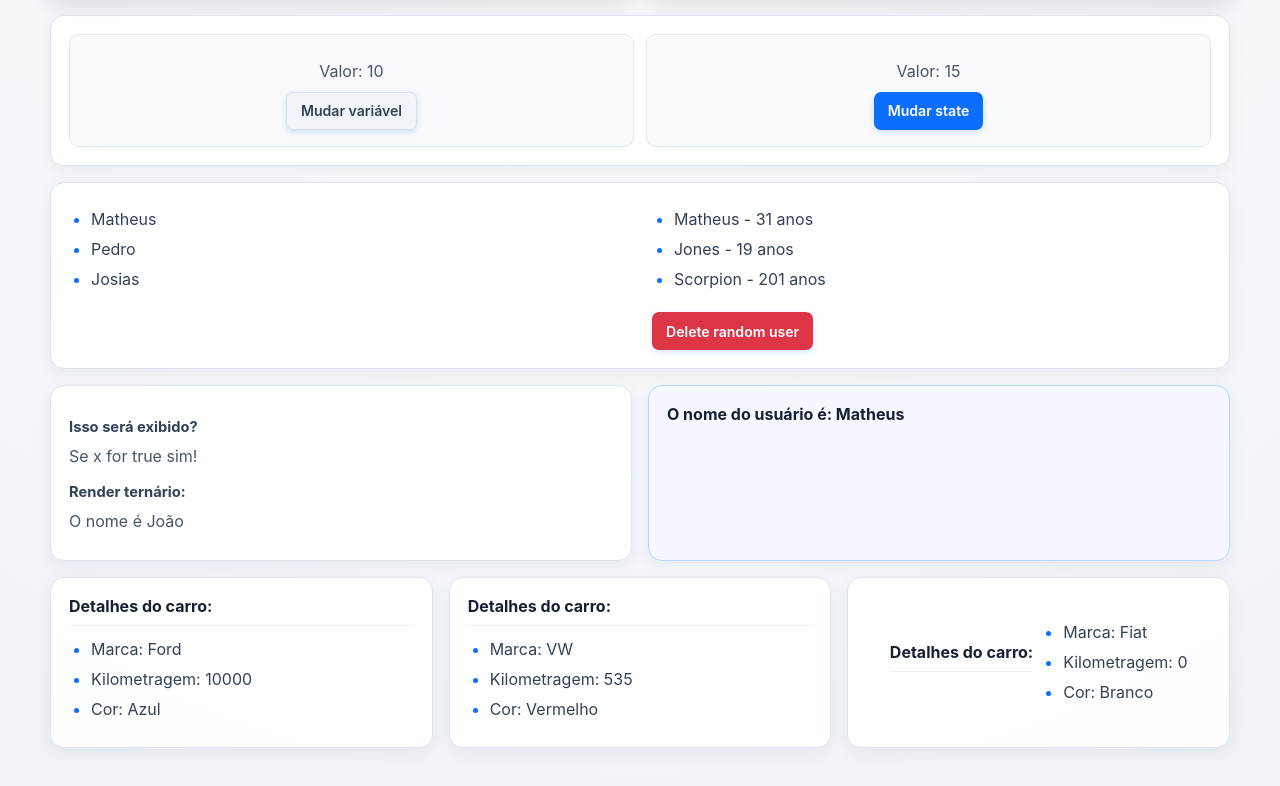
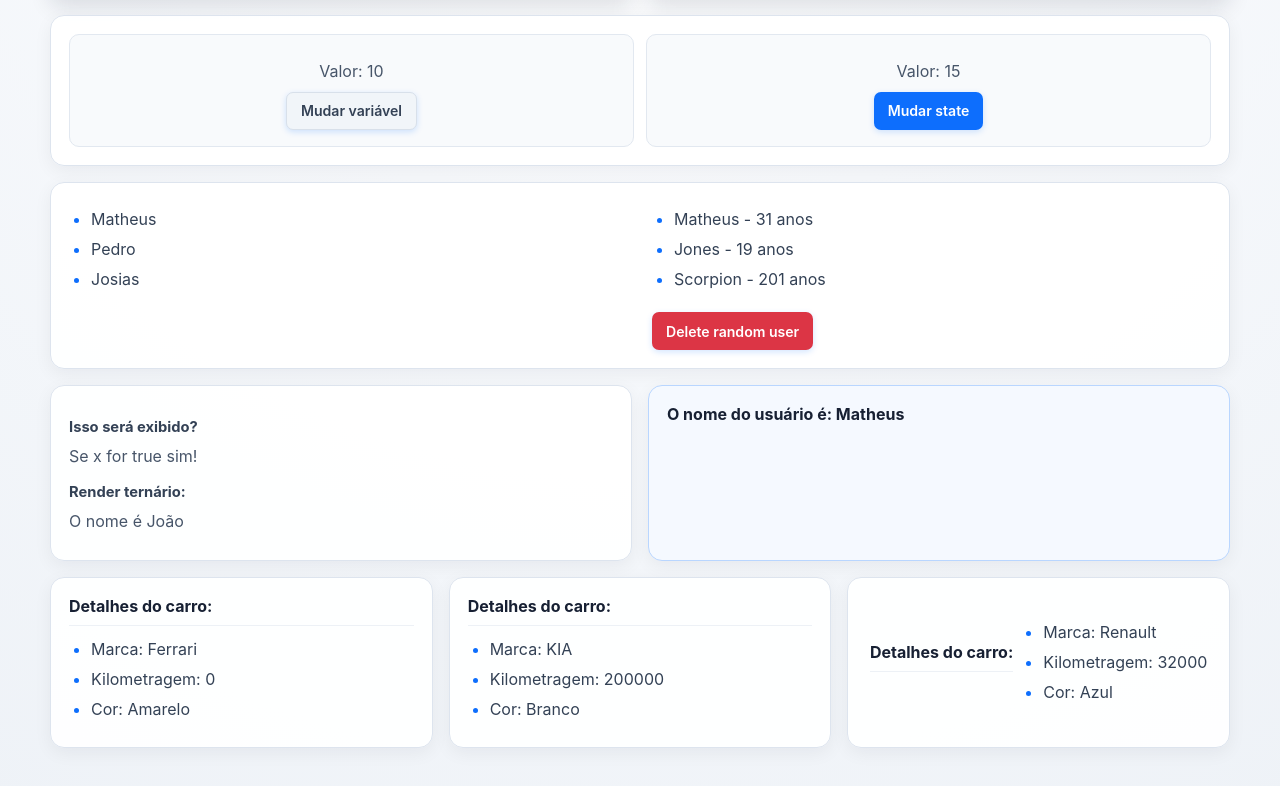
Before and after one commit to IsaqueCarlos28/react-fundamentals-lab-isaque, a React (Vite) app: page / in a window 1280 px wide. Shown: the part 332-1118 px from the top of the page. Built offline with nearby package versions, Linux system fonts and the light colour scheme.

Commit message:
refactor: render car details from data

```diff
--- a/src/App.jsx
+++ b/src/App.jsx
@@ -7,6 +7,12 @@
 import CarDetails from './components/CarDetails'
 
 function App() {
+
+  const cars = [
+    { id: 1, brand: "Ferrari", color: "Amarelo", km: 0 },
+    { id: 2, brand: "KIA", color: "Branco", km: 200000 },
+    { id: 3, brand: "Renault", color: "Azul", km: 32000 },
+  ];
 
   return (
     <div className='App'>
@@ -23,12 +29,14 @@
       {/* props */}
       <ShowUserName name="Matheus" />
 
-      {/* destructuring */}
-      <CarDetails brand="Ford" color="Azul" km={10000} />
-
-      {/* reaproveitamento */}
-      <CarDetails brand="VW" color="Vermelho" km={535} />
-      <CarDetails brand="Fiat" color="Branco" km={0} />
+      {cars.map((car) => (
+        <CarDetails
+          key={car.id}
+          brand={car.brand}
+          color={car.color}
+          km={car.km}
+        />
+      ))}
     </div>
   )
 }
```
